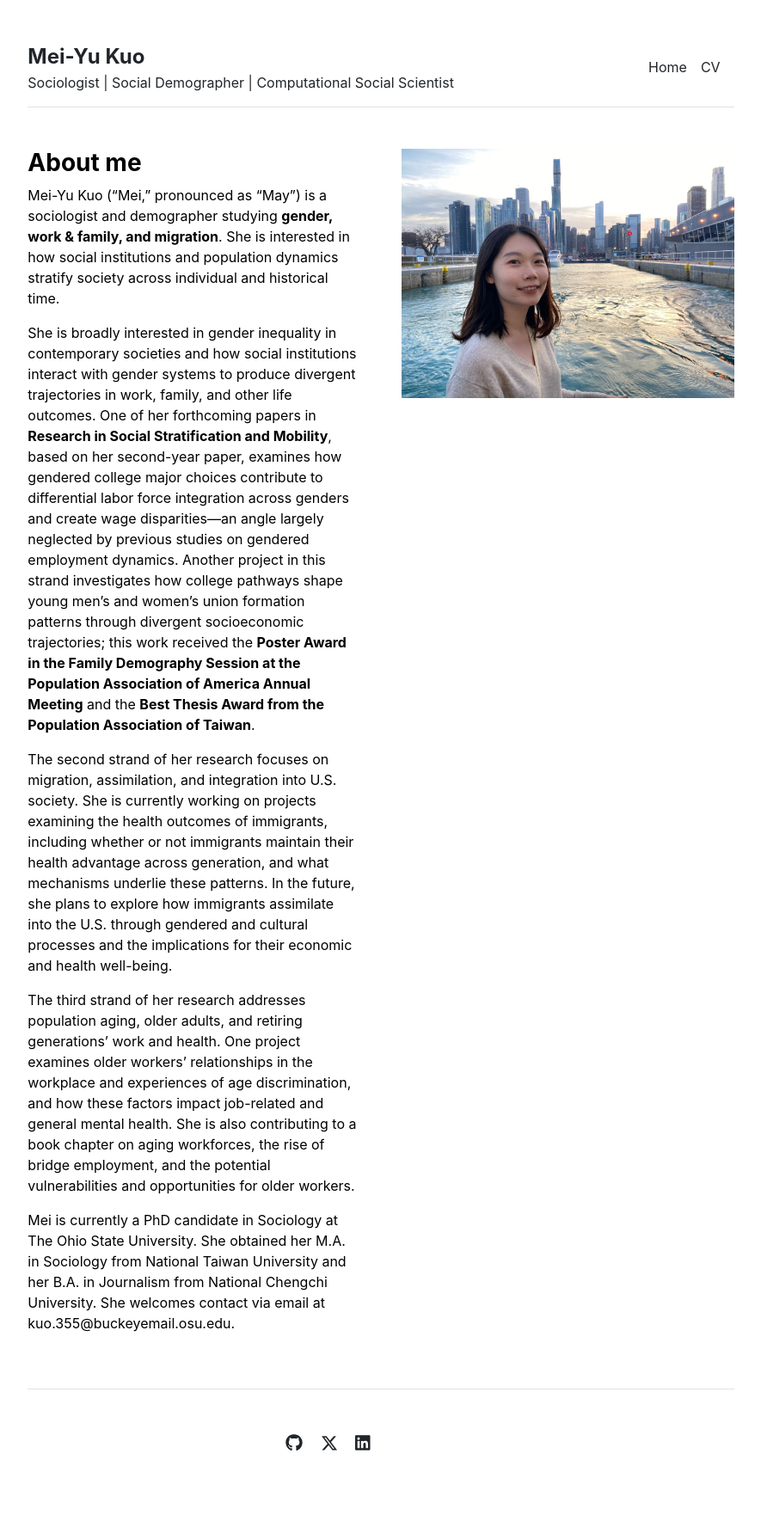
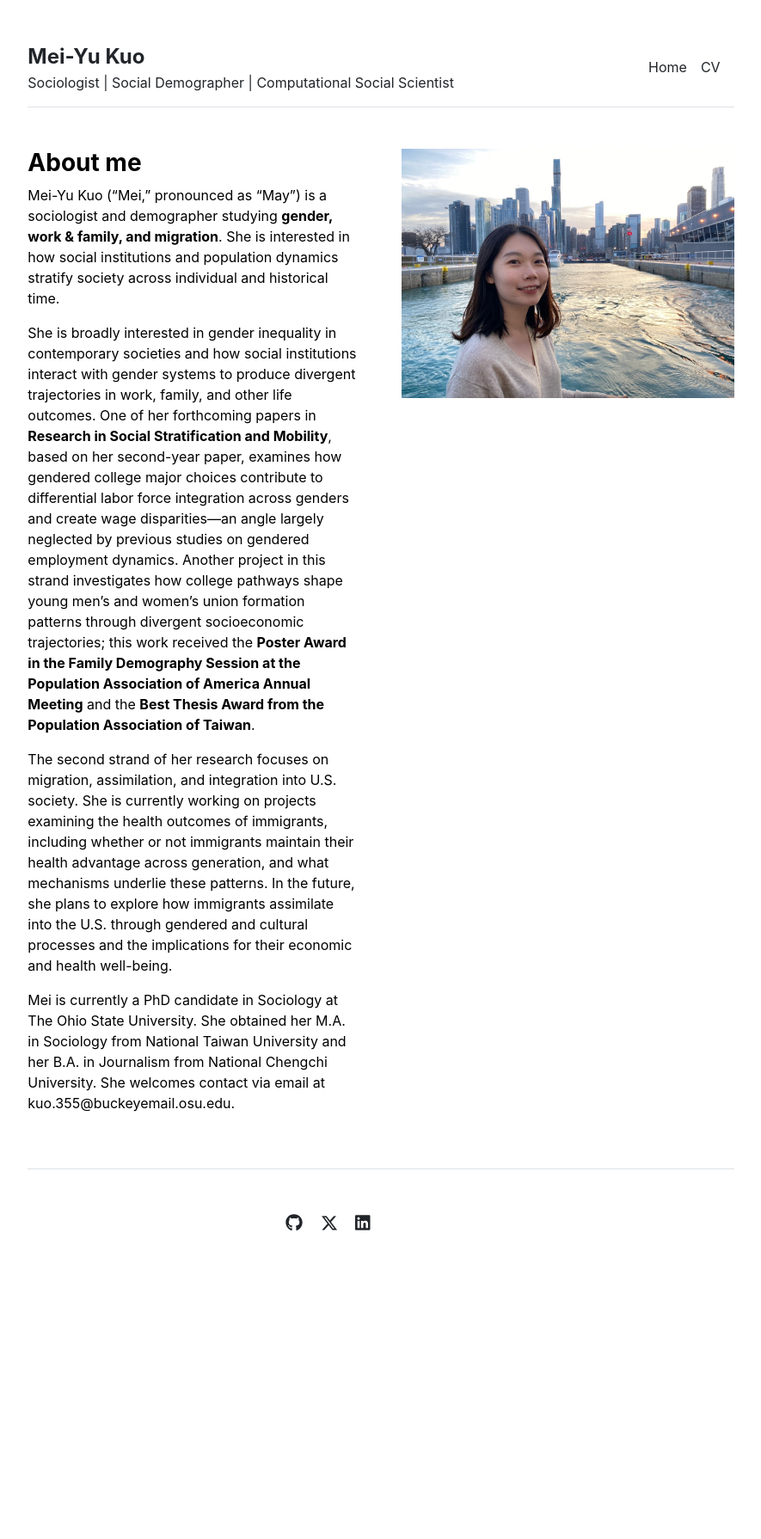
Before and after one commit to meisbase/meisbase.github.io, a Jekyll site: the page built from index.md, in a window 1280 px wide. Shown: the whole page at 86% size, without its empty margins (197-1082 px from the left). Built offline with Jekyll 4.4.1, drawn with Linux system fonts in a browser that asks for light colours; after the commit the page ends 1534 px from its top, so only the background shows below that.

Commit message:
Update index.md

```diff
--- a/index.md
+++ b/index.md
@@ -9,6 +9,4 @@ She is broadly interested in gender inequality in contemporary societies and how
 
 The second strand of her research focuses on migration, assimilation, and integration into U.S. society. She is currently working on projects examining the health outcomes of immigrants, including whether or not immigrants maintain their health advantage across generation, and what mechanisms underlie these patterns. In the future, she plans to explore how immigrants assimilate into the U.S. through gendered and cultural processes and the implications for their economic and health well-being.
 
-The third strand of her research addresses population aging, older adults, and retiring generations’ work and health. One project examines older workers’ relationships in the workplace and experiences of age discrimination, and how these factors impact job-related and general mental health. She is also contributing to a book chapter on aging workforces, the rise of bridge employment, and the potential vulnerabilities and opportunities for older workers.
-
 Mei is currently a PhD candidate in Sociology at The Ohio State University. She obtained her M.A. in Sociology from National Taiwan University and her B.A. in Journalism from National Chengchi University. She welcomes contact via email at kuo.355@buckeyemail.osu.edu.
```
